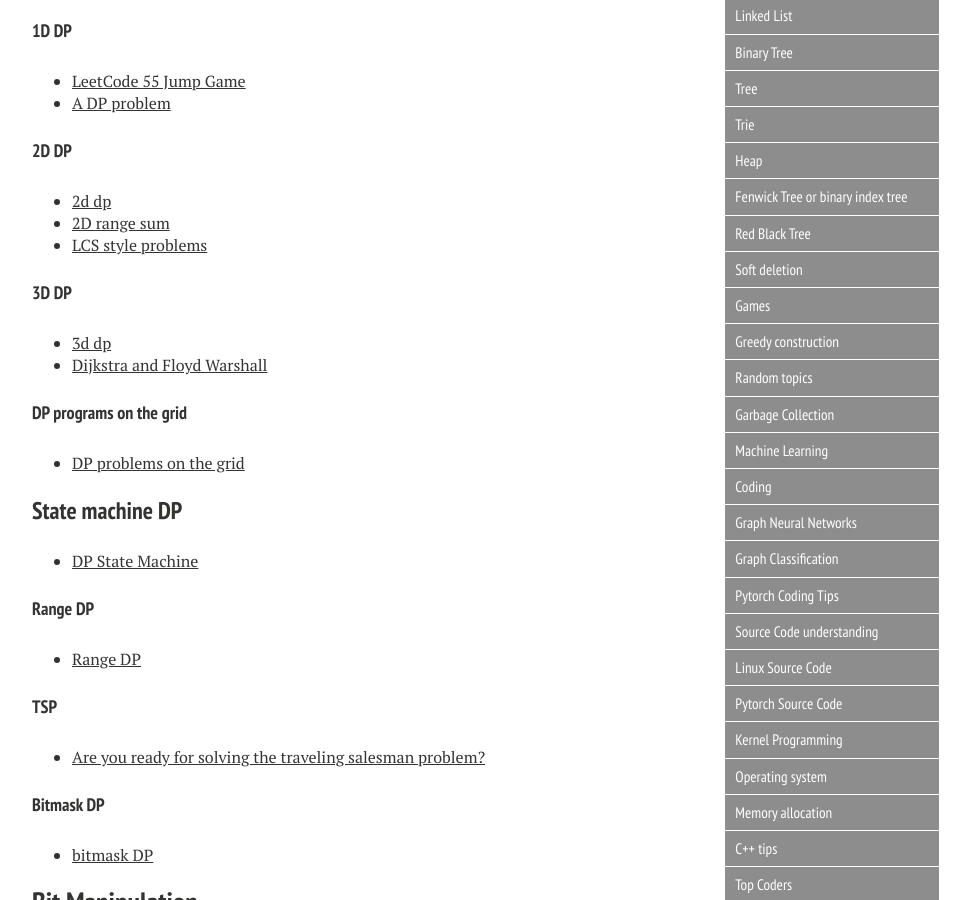
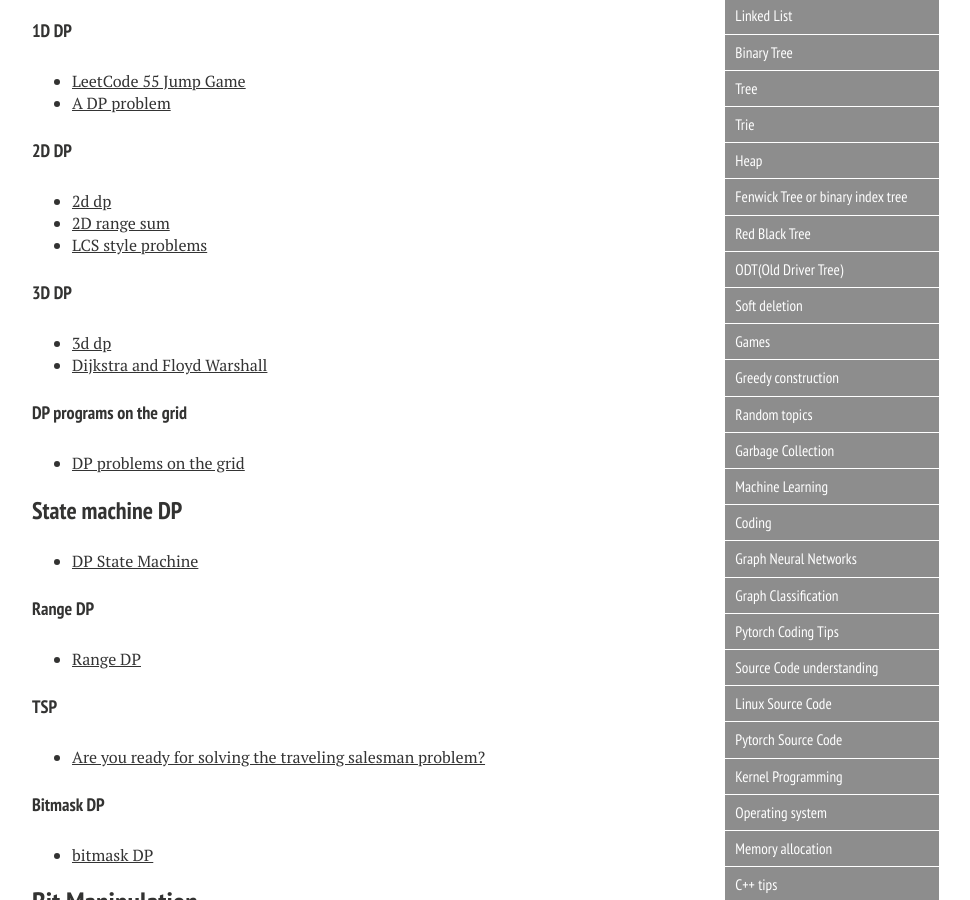
Before and after one commit to xiaokeshen/xiaokeshen.github.io, a Jekyll site: the page built from blog/index.md, in a window 1280 px wide and 900 px high, scrolled down 2239 px. Shown: the whole window, without its empty margins (288-1258 px from the left). Built offline with Jekyll 4.4.1, drawn with Linux system fonts in a browser that asks for light colours; nearby versions of some CDN libraries; some of the changed text lies outside the part shown.

Commit message:
add an ODT

```diff
--- a/blog/index.md
+++ b/blog/index.md
@@ -245,6 +245,9 @@ My 'Serious' coding got started since I became a student as a Computer Science M
 ### Red Black Tree
 - [Red Black Tree](https://medium.com/@jim.morris.shen/red-black-tree-rotateleft-right-gif-ff535ae16a6c?source=friends_link&sk=5b1ed408660940463c5d2a95aeaa11f6)
 
+### ODT(Old Driver Tree)
+- [ODT](https://medium.com/@jim.morris.shen/odt-old-driver-tree-ea17dae4290c?sk=b3a95746d7b8afd3b4316d730c734fa1)
+
 ### Soft deletion
 - [soft deletion problems](coding/soft_deletion/soft_deletion.md)
 
```
